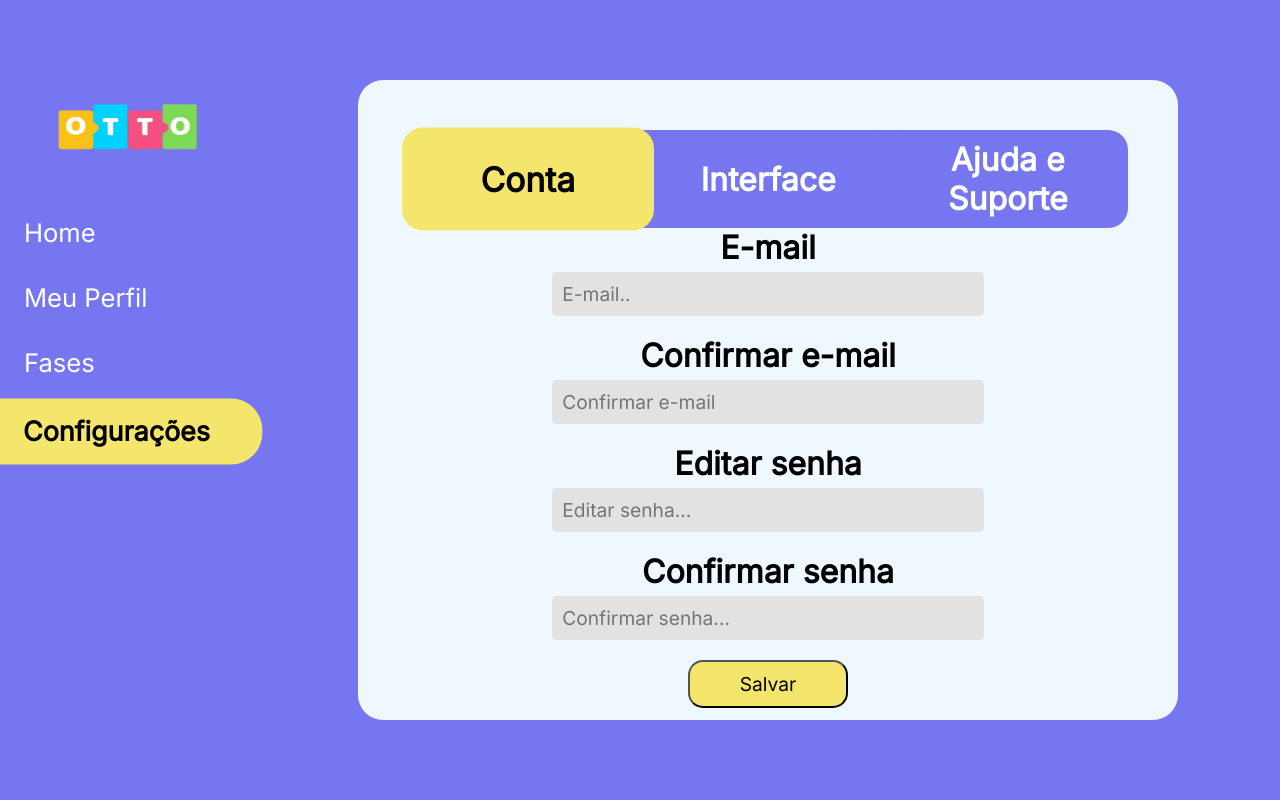
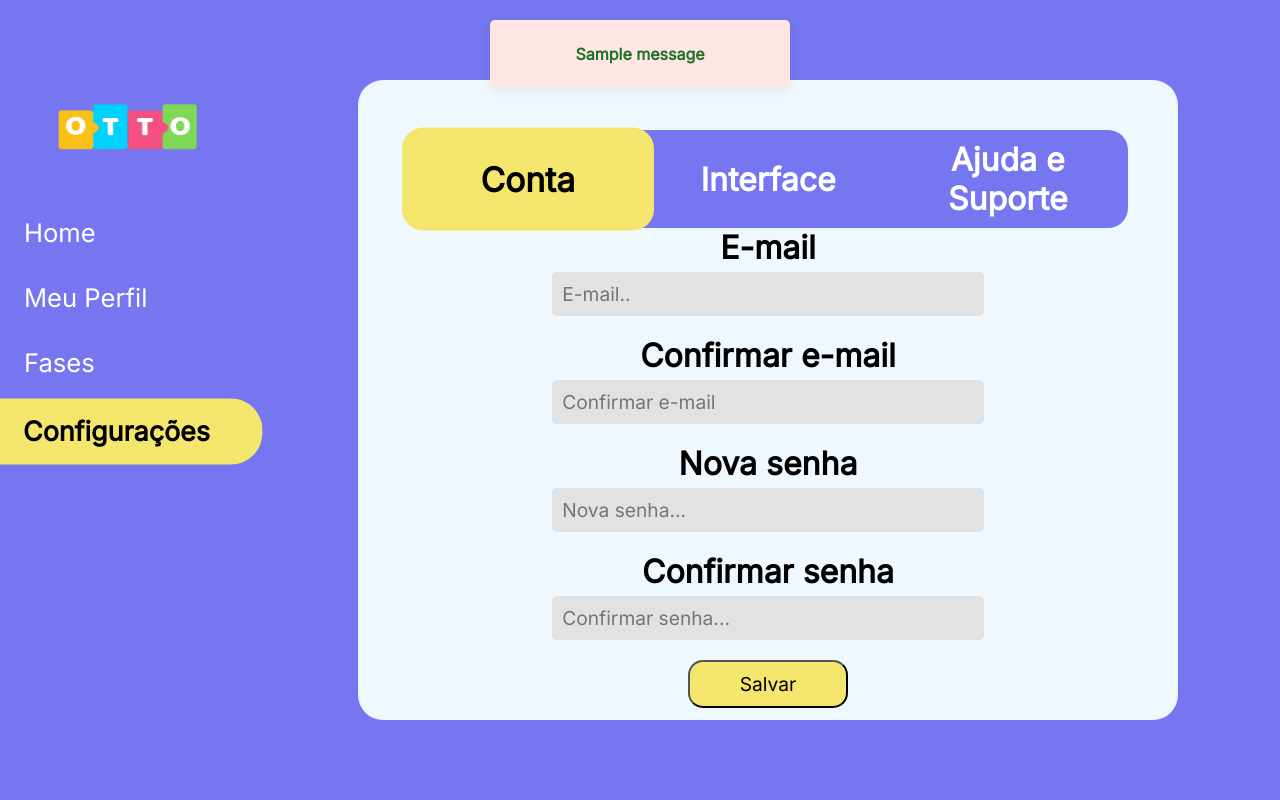
Before and after one commit to enzomobile/OTTO, a Django app: a page that uses appOTTO/templates/appOTTO/configurações.html in a window 1280 px wide. Run offline with Django 5.2, Linux system fonts and the light colour scheme; tables that the repository leaves empty hold one stand-in row (values such as "Sample post"); one stand-in notice (Sample message) is shown.

Commit message:
17/08/2025 "Terminei a parte de configurações back finalizado"

```diff
--- a/appOTTO/static/appOTTO/CSS/configurações.css
+++ b/appOTTO/static/appOTTO/CSS/configurações.css
@@ -630,3 +630,37 @@ header{
   color: black;
   border: aliceblue 1px solid;
 }
+
+/* Mensagens de erro e sucesso */
+
+.messages {
+    position: fixed;
+    top: 20px;
+    left: 50%;
+    transform: translateX(-50%);
+    background: #ffe6e6;
+    border-radius: 5px;
+    padding: 16px 32px;
+    margin: 0;
+    z-index: 1000;
+    list-style: none;
+    box-shadow: 0 2px 8px rgba(0,0,0,0.08);
+    min-width: 300px;
+    max-width: 90vw;
+    text-align: center;
+}
+
+.messages li {
+    margin: 0.5em 0;
+    font-weight: bold;
+}
+
+.success {
+    color: #207227;
+    border: #207227;
+}
+
+.error {
+    color: #b30000;
+    border: #b30000;
+}
--- a/appOTTO/templates/appOTTO/configurações.html
+++ b/appOTTO/templates/appOTTO/configurações.html
@@ -10,6 +10,13 @@
     <title>Configurações</title>
 </head>
 <body>
+    {% if messages %}
+        <ul class="messages">
+            {% for message in messages %}
+                <li class="{{ message.tags }}">{{ message }}</li>
+            {% endfor %}
+        </ul>
+    {% endif %}
     <div class="container">
         <nav class="nav">
             <div class="logo">
@@ -32,28 +39,30 @@
                         </nav>
 
                         <div class="container-conta conteudo-box">
-                            <form class="container-conta-form">
-                                <label for="E-mail">
+                            <form method="POST" action="{% url 'redefinir_senha' %}" class="container-conta-form">
+                                {% csrf_token %}
+
+                                <label for="email">
                                     E-mail
-                                    <input type="text" name="E-mail" placeholder="E-mail..">
+                                    <input type="email" name="email_usuario" placeholder="E-mail.." required>
                                 </label>
 
-                                <label for="Confirmar e-mail">
+                                <label for="confirmar_email">
                                     Confirmar e-mail
-                                    <input type="text" name="Confirmar e-mail" placeholder="Confirmar e-mail">
+                                    <input type="email" name="confirmar_email_usuario" placeholder="Confirmar e-mail" required>
                                 </label>
 
                                 <label for="senha">
-                                    Editar senha
-                                    <input type="text" name="senha" placeholder="Editar senha...">
+                                    Nova senha
+                                    <input type="password" name="senha_usuario" placeholder="Nova senha..." required>
                                 </label>
 
-                                <label for="Confirmar senha">
+                                <label for="confirmar_senha">
                                     Confirmar senha
-                                    <input type="text" name="Confirmar senha" placeholder="Confirmar senha...">
+                                    <input type="password" name="confirmar_senha_usuario" placeholder="Confirmar senha..." required>
                                 </label>
 
-                                <button>Salvar</button>
+                                <button type="submit">Salvar</button>
                             </form>
                         </div>
 
@@ -101,26 +110,27 @@
                                         <h2>Ajuda/Suporte – Fale Conosco</h2>
                                     </div>
                                     <div class="conteudo-suporte">
-                                        <form class="conteudo-suporte-form">
+                                        <form class="conteudo-suporte-form" action="{% url 'enviar_suporte' %}" method="post">
+                                            {% csrf_token %}
                                             <div class="form-suporte">
                                                 <h3>Precisa de ajuda? Envie uma mensagem para nossa equipe de suporte:</h3>
                                                 <div class="form-suporte-usuario">
                                                     <div>
                                                         <label for="Nome">Nome de usuário:</label>
-                                                        <input type="text" name="Nome">
+                                                        <input type="text" name="nome_usuario">
                                                     </div>
                                                     <div>
                                                         <label for="E-mail:">E-mail:</label>
-                                                        <input type="text" name="E-mail:">
+                                                        <input type="text" name="email_usuario">
                                                     </div>
                                                     <div>
                                                         <label for="assunto">Assunto:</label>
-                                                        <input type="text" name="assunto">
+                                                        <input type="text" name="assunto_usuario">
                                                     </div>
                                                 </div>
                                                 <div class="form-suporte-mensagem">
                                                     <label for="mensagem">Mensagem (até 300 caracteres):</label>
-                                                    <textarea id="mensagem" name="mensagem" maxlength="300" placeholder="Digite aqui" required></textarea>
+                                                    <textarea id="mensagem" name="mensagem_usuario" maxlength="300" placeholder="Digite aqui" required></textarea>
                                                 </div>
                                                 <button type="button" onclick="formSuporte()" class="form-suporte-button">Enviar</button>
                                             </div>
@@ -390,14 +400,15 @@
                                 </div>
                                 <div class="conteudo-ajuda-excluir ajuda-item" style="display: none;">
                                     <div class="container-conta">
-                                        <div class="conteudo-ajuda-sair-conta">
+                                        <form action="{% url 'deletar_conta' %}" method="post" class="conteudo-ajuda-sair-conta">
+                                            {% csrf_token %}
                                             <h3>Deseja excluir sua conta?</h3>
                                             <p>Todos os seus dados serão perdidos.</p>
                                             <div>
-                                                <button>Sim</button>
+                                                <button type="submit">Sim</button>
                                                 <button onclick="voltarAjuda()">Não</button>
                                             </div>
-                                        </div>
+                                        </form>
                                     </div>
                                 </div>
                             </div>
--- a/appOTTO/urls.py
+++ b/appOTTO/urls.py
@@ -8,4 +8,7 @@ urlpatterns = [
     path('logout/', views.logout, name='logout'),
     path('dashboard/', views.dashboard, name='dashboard'),
     path('configurações/', views.configurações, name='configurações'),
+    path('configuracoes/redefinir_senha/', views.redefinir_senha, name='redefinir_senha'),
+    path('configuracoes/deletar-conta/', views.deletar_conta, name='deletar_conta'),
+    path('enviar-suporte/', views.enviar_suporte, name='enviar_suporte'),
 ]
--- a/appOTTO/views.py
+++ b/appOTTO/views.py
@@ -3,6 +3,7 @@ from .models import Usuario
 from django.contrib import messages
 from django.contrib.auth import authenticate, login as auth_login, logout as auth_logout
 from django.contrib.auth.decorators import login_required
+from .models import MensagemSuporte
 
 # Métodos Views.
 def home(request):
@@ -70,3 +71,74 @@ def dashboard(request):
 
 def configurações(request):
     return render(request, 'appOTTO/configurações.html')
+
+@login_required
+def redefinir_senha(request):
+    if request.method == 'POST':
+        email = request.POST.get('email_usuario')
+        confirmar_email = request.POST.get('confirmar_email_usuario')
+        senha = request.POST.get('senha_usuario')
+        confirmar_senha = request.POST.get('confirmar_senha_usuario')
+
+        # Verifica se todos os campos estão preenchidos
+        if not email or not confirmar_email or not senha or not confirmar_senha:
+            messages.error(request, "Todos os campos são obrigatórios.")
+            return redirect('configurações')
+
+        # Confere se os emails e senhas coincidem
+        if email != confirmar_email:
+            messages.error(request, "Os emails não coincidem.")
+            return redirect('configurações')
+
+        if senha != confirmar_senha:
+            messages.error(request, "As senhas não coincidem.")
+            return redirect('configurações')
+
+        # Verifica se o email pertence ao usuário logado
+        usuario = request.user
+        if usuario.email_usuario != email:
+            messages.error(request, "O email informado não corresponde ao seu cadastro.")
+            return redirect('configurações')
+
+        # Atualiza a senha com segurança
+        usuario.set_password(senha)
+        usuario.save()
+
+        messages.success(request, "Senha redefinida com sucesso! Faça login novamente.")
+        return redirect('login')
+
+    # Se não for POST, mantém na página de configurações
+    return redirect('configurações')
+
+@login_required
+def deletar_conta(request):
+    user = request.user
+    if request.method == 'POST':
+        try:
+            user.delete()
+            messages.success(request, "Sua conta foi deletada com sucesso.")
+            return redirect('home')  # Redireciona para 'home' após exclusão
+        except:
+            messages.error(request, "Não foi possível excluir a conta. Tente novamente.")
+            return redirect('configurações')  # Continua na página de configurações
+    return redirect('configurações')
+
+@login_required  # opcional, se só usuários logados podem enviar
+def enviar_suporte(request):
+    if request.method == 'POST':
+        nome = request.POST.get('nome_usuario')
+        email = request.POST.get('email_usuario')
+        assunto = request.POST.get('assunto_usuario')
+        mensagem = request.POST.get('mensagem_usuario')
+
+        MensagemSuporte.objects.create(
+            usuario=request.user,
+            nome_usuario=nome,
+            email_usuario=email,
+            assunto_usuario=assunto,
+            mensagem_usuario=mensagem
+        )
+        # redireciona para a mesma página ou para uma página de "obrigado"
+        return redirect('configurações')
+
+    return render(request, 'configurações.html')
```
Also changed, not shown: appOTTO/models.py (+12 -0 lines), appOTTO/static/appOTTO/CSS/home.css (+34 -0 lines), appOTTO/templates/appOTTO/dashboard.html (+7 -0 lines), appOTTO/templates/appOTTO/home.html (+7 -0 lines).
